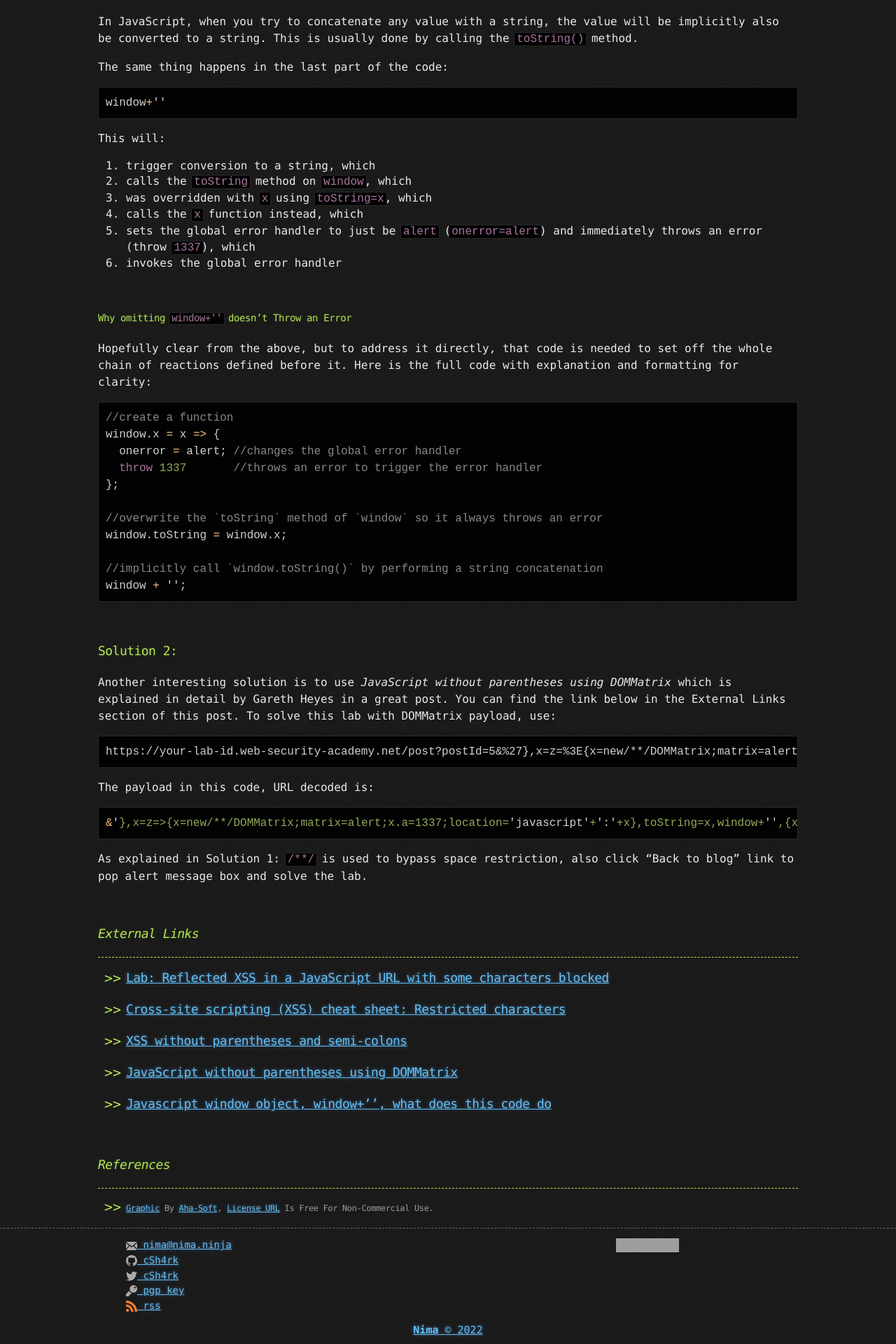
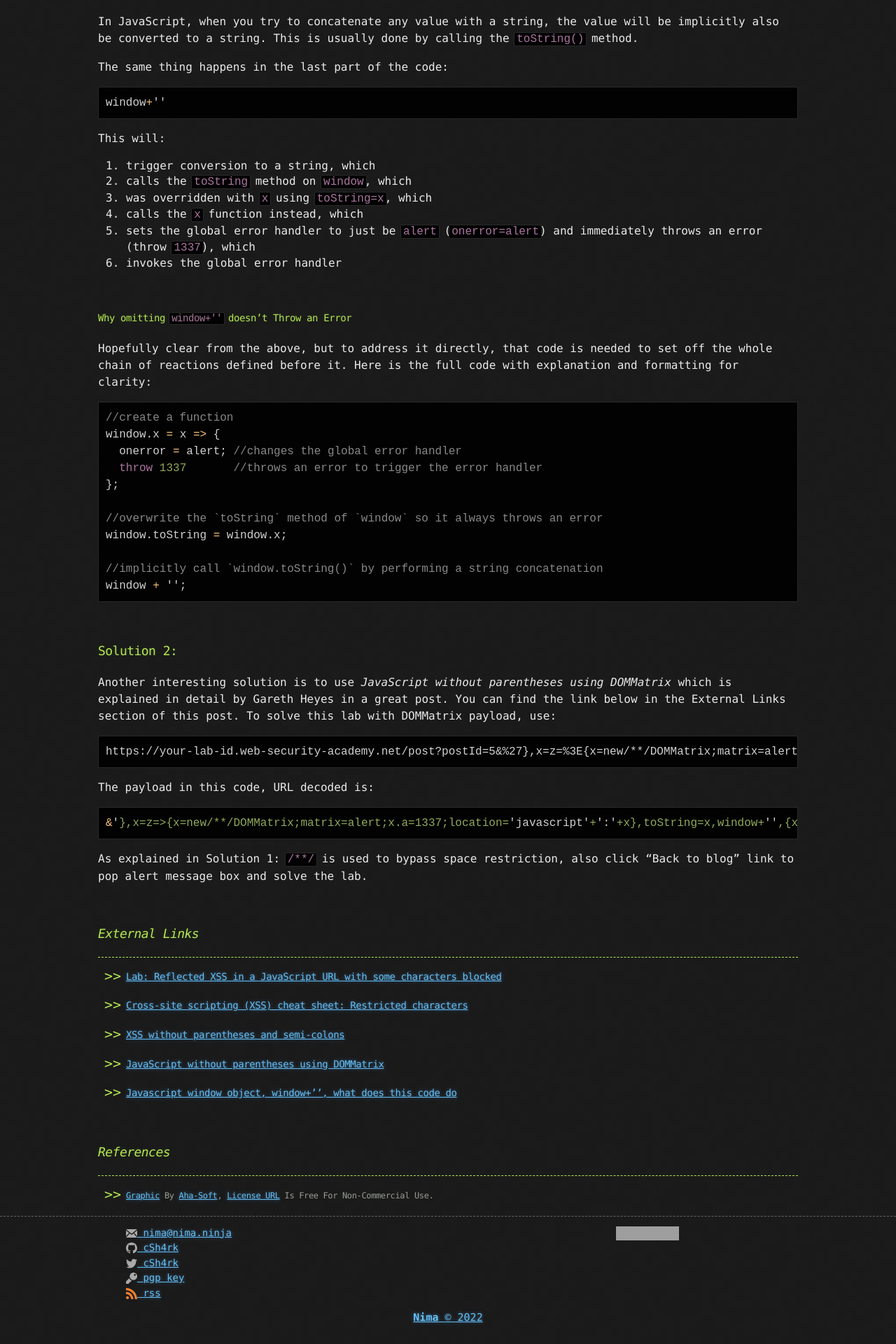
Before and after one commit to CamoCatX/camocatx.github.io, a Jekyll site: the page built from blog/_posts/2022-06-04-reflected-xss-in-a-javascript-url-with-some-characters-blocked.md, in a window 1280 px wide. Shown: the part 2788-4708 px from the top of the page at 70% size. Built offline with Jekyll 4.4.1, drawn with Linux system fonts in a browser that asks for light colours; grey boxes are pictures that could not be loaded.

```diff
--- a/blog/_posts/2022-06-04-reflected-xss-in-a-javascript-url-with-some-characters-blocked.md
+++ b/blog/_posts/2022-06-04-reflected-xss-in-a-javascript-url-with-some-characters-blocked.md
@@ -141,11 +141,11 @@ As explained in Solution 1: `/**/` is used to bypass space restriction, also cli
 <br>
 ### _External Links_
 * * *
-* ### [Lab: Reflected XSS in a JavaScript URL with some characters blocked](https://portswigger.net/web-security/cross-site-scripting/contexts/lab-javascript-url-some-characters-blocked)
-* ### [Cross-site scripting (XSS) cheat sheet: Restricted characters](https://portswigger.net/web-security/cross-site-scripting/cheat-sheet#restricted-characters)
-* ### [XSS without parentheses and semi-colons](https://portswigger.net/research/xss-without-parentheses-and-semi-colons)
-* ### [JavaScript without parentheses using DOMMatrix](https://portswigger.net/research/javascript-without-parentheses-using-dommatrix)
-* ### [Javascript window object, window+'', what does this code do](https://stackoverflow.com/questions/64416874/javascript-window-object-window-what-does-this-code-do)
+* #### [Lab: Reflected XSS in a JavaScript URL with some characters blocked](https://portswigger.net/web-security/cross-site-scripting/contexts/lab-javascript-url-some-characters-blocked)
+* #### [Cross-site scripting (XSS) cheat sheet: Restricted characters](https://portswigger.net/web-security/cross-site-scripting/cheat-sheet#restricted-characters)
+* #### [XSS without parentheses and semi-colons](https://portswigger.net/research/xss-without-parentheses-and-semi-colons)
+* #### [JavaScript without parentheses using DOMMatrix](https://portswigger.net/research/javascript-without-parentheses-using-dommatrix)
+* #### [Javascript window object, window+'', what does this code do](https://stackoverflow.com/questions/64416874/javascript-window-object-window-what-does-this-code-do)
 
 <br>
 ### _References_
```
Also changed, not shown: blog/_posts/2022-05-09-expert-lab-web-shell-upload-via-race-condition.md (+2 -2 lines).
